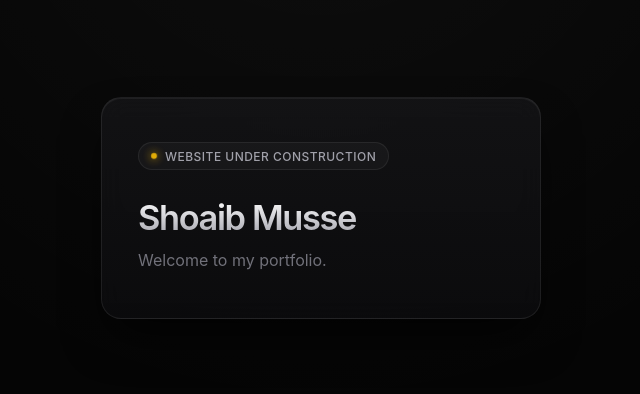
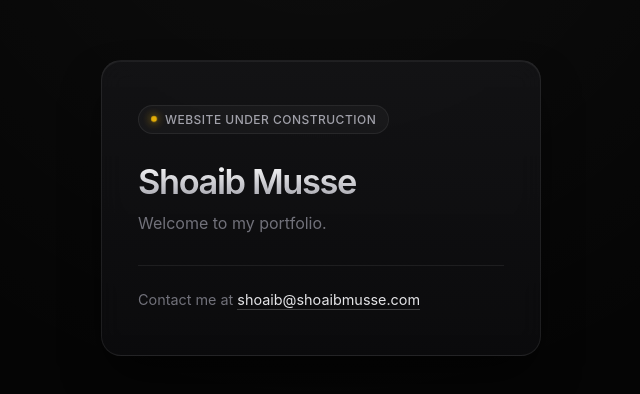
Before and after one commit to Aquabrick/Aquabrick.github.io, a plain HTML site: page index.html in a window 1280 px wide. Shown: the part 192-586 px from the top of the page, without its empty margins (319-959 px from the left). Drawn offline with Linux system fonts and the light colour scheme.

Commit message:
Update index.html

```diff
--- a/index.html
+++ b/index.html
@@ -82,6 +82,30 @@
       color: #71717a;
       font-weight: 400;
     }
+
+    .divider {
+      height: 1px;
+      background: rgba(255, 255, 255, 0.07);
+      margin: 1.75rem 0 1.35rem;
+    }
+
+    .contact {
+      font-size: 0.9rem;
+      color: #71717a;
+    }
+
+    .contact a {
+      color: #e4e4e7;
+      text-decoration: none;
+      border-bottom: 1px solid rgba(255, 255, 255, 0.2);
+      padding-bottom: 1px;
+      transition: color 0.2s ease, border-color 0.2s ease;
+    }
+
+    .contact a:hover {
+      color: #ffffff;
+      border-bottom-color: #ffffff;
+    }
   </style>
 </head>
 <body>
@@ -92,6 +116,8 @@
     </div>
     <h1>Shoaib Musse</h1>
     <p>Welcome to my portfolio.</p>
+    <div class="divider"></div>
+    <p class="contact">Contact me at <a href="mailto:shoaib@shoaibmusse.com">shoaib@shoaibmusse.com</a></p>
   </main>
 </body>
 </html>
```
